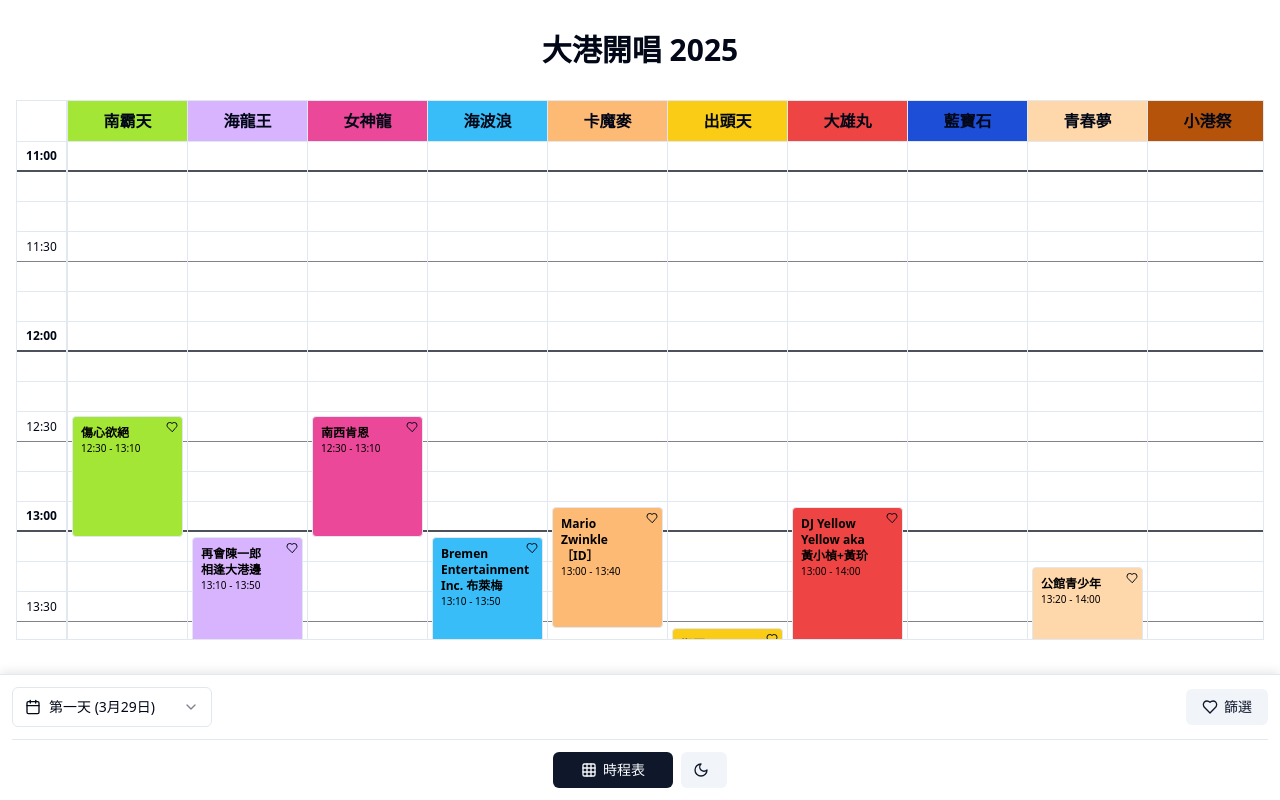
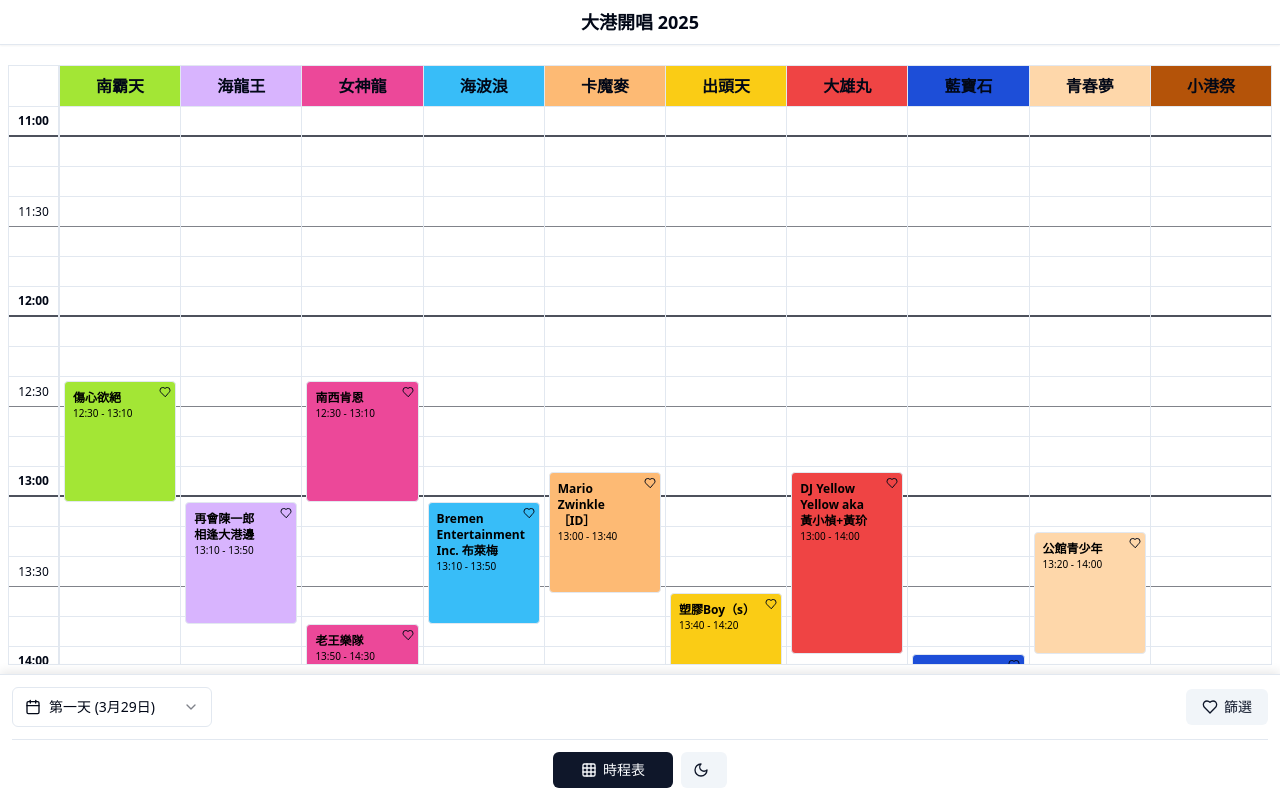
Before and after one commit to Yukaii/festva, a Next.js app: page / in a window 1280 px wide. Built offline with nearby package versions, Linux system fonts and the light colour scheme.

Commit message:
feat: update title and improve layout for festival timetable page

```diff
--- a/app/layout.tsx
+++ b/app/layout.tsx
@@ -10,7 +10,7 @@ export default function RootLayout({
   return (
     <html lang="en" suppressHydrationWarning>
       <head>
-        <title>大港開唱 2025 - Festival Timetable</title>
+        <title>大港開唱 2025 - Festva</title>
         <meta name="description" content="Interactive timetable for 大港開唱 2025" />
         <meta name="viewport" content="width=device-width, initial-scale=1.0, maximum-scale=1.0, user-scalable=no" />
         <meta name="theme-color" content="#000000" />
@@ -35,7 +35,7 @@ export const metadata = {
   appleWebApp: {
     capable: true,
     statusBarStyle: 'black',
-    title: 'Festival Timetable'
+    title: 'Festva'
   }
 };
 
--- a/app/page.tsx
+++ b/app/page.tsx
@@ -7,8 +7,9 @@ export default function Home() {
     <main className="min-h-screen bg-background">
       <StageProvider>
         <FestivalDataProvider>
-          <div className="container mx-auto py-8 px-4 h-full max-h-full">
-            <h1 className="text-3xl font-bold text-center mb-8">大港開唱 2025</h1>
+          {/* Banner Title */}
+          <h1 className="text-lg font-bold text-center py-2 mb-3 w-full border-b border-border shadow-sm">大港開唱 2025</h1>
+          <div className="container mx-auto py-2 px-2 h-full max-h-full">
             <FestivalTimetable />
           </div>
         </FestivalDataProvider>
--- a/components/festival-timetable-absolute.tsx
+++ b/components/festival-timetable-absolute.tsx
@@ -203,7 +203,7 @@ function ImprovedGridView({
   return (
     // Apply mobile styles directly
     <div className={cn(
-      "grid grid-rows-[auto_1fr] overflow-auto h-[calc(100vh-260px)] relative border border-border scrollbar",
+      "grid grid-rows-[auto_1fr] overflow-auto h-[calc(100vh-200px)] relative border border-border scrollbar",
       "grid-cols-[50px_1fr]" // Use mobile grid columns directly
     )}>
       <div className="bg-background border-r border-b border-border sticky top-0 left-0 z-30" />
```
